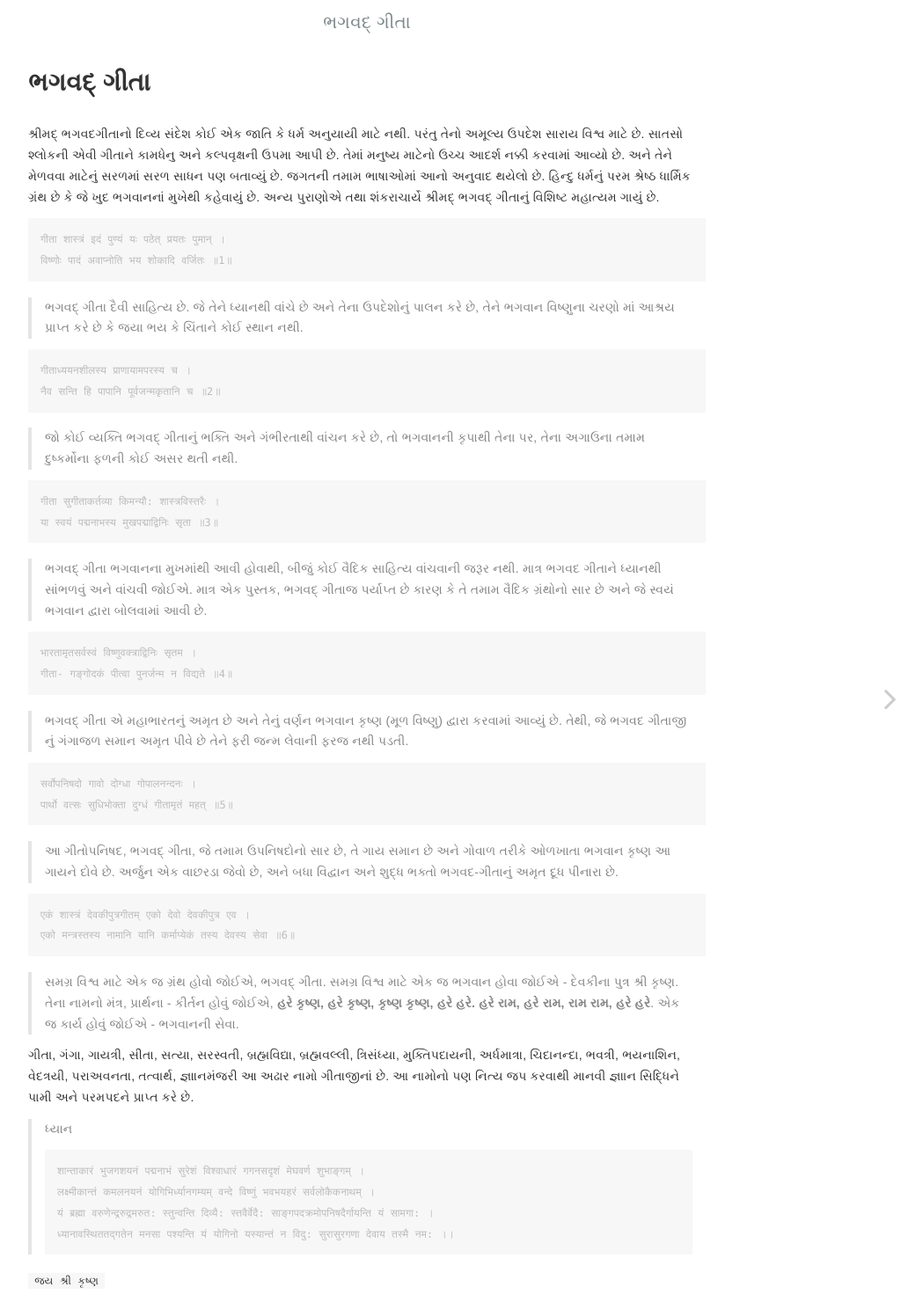
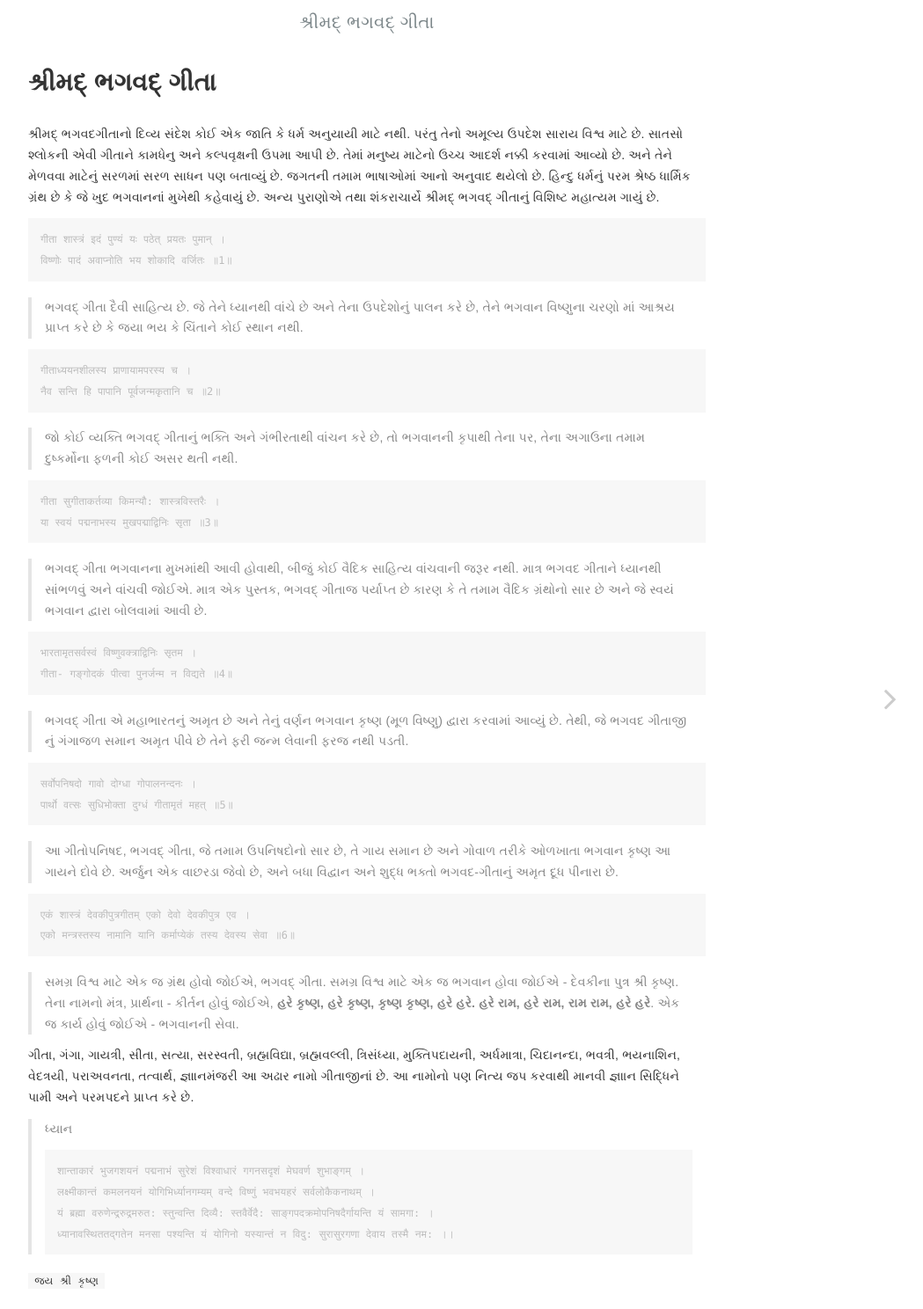
Before and after one commit to bhaveshpp/gita, a Jekyll site: the page built from README.md, in a window 1280 px wide. Shown: the whole page at 88% size, without its empty margins (223-1272 px from the left). Built offline with Jekyll 4.4.1, drawn with Linux system fonts in a browser that asks for light colours.

Commit message:
change home page title, hide copy button, use permalink for adhyay

```diff
--- a/README.md
+++ b/README.md
@@ -1,6 +1,6 @@
 ---
 layout: home
-title: ભગવદ્ ગીતા
+title: શ્રીમદ્ ભગવદ્ ગીતા
 permalink: /
 ---
 
--- a/assets/gitbook/gitbook-plugin-copy-code-button/toggle.js
+++ b/assets/gitbook/gitbook-plugin-copy-code-button/toggle.js
@@ -57,6 +57,7 @@
 
             var $copyCodeButton = $("<button class='copy-code-button'>Copy</button>");
             $copyCodeButton.css({ "position": "absolute", "top": "5px", "right": "5px", "padding": "3px", "background-color": "#313E4E", "color": "white", "border-radius": "5px", "-moz-border-radius": "5px", "-webkit-border-radius": "5px", "border": "2px solid #CCCCCC" });
+            $copyCodeButton.css({ "opacity": "0"});
             $copyCodeButton.click(function () {
                 var $codeContainer = $(this).siblings("code");
                 if ($codeContainer) {
```
Also changed, not shown: _adhyay/adhyay1.md (+1 -0 lines).
